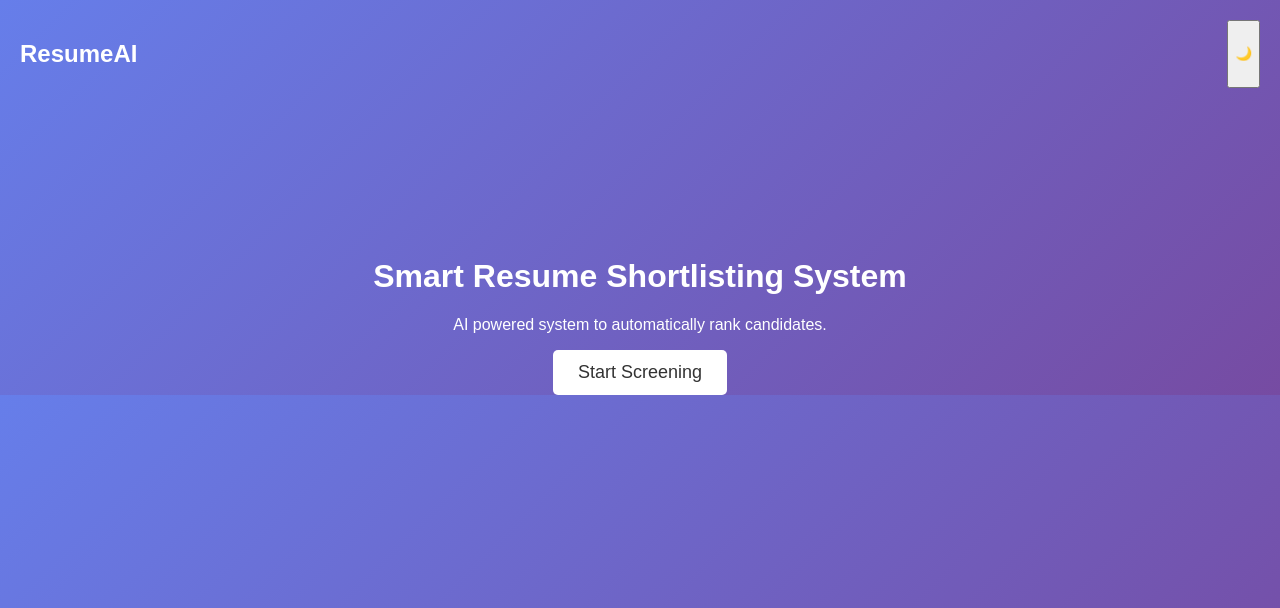
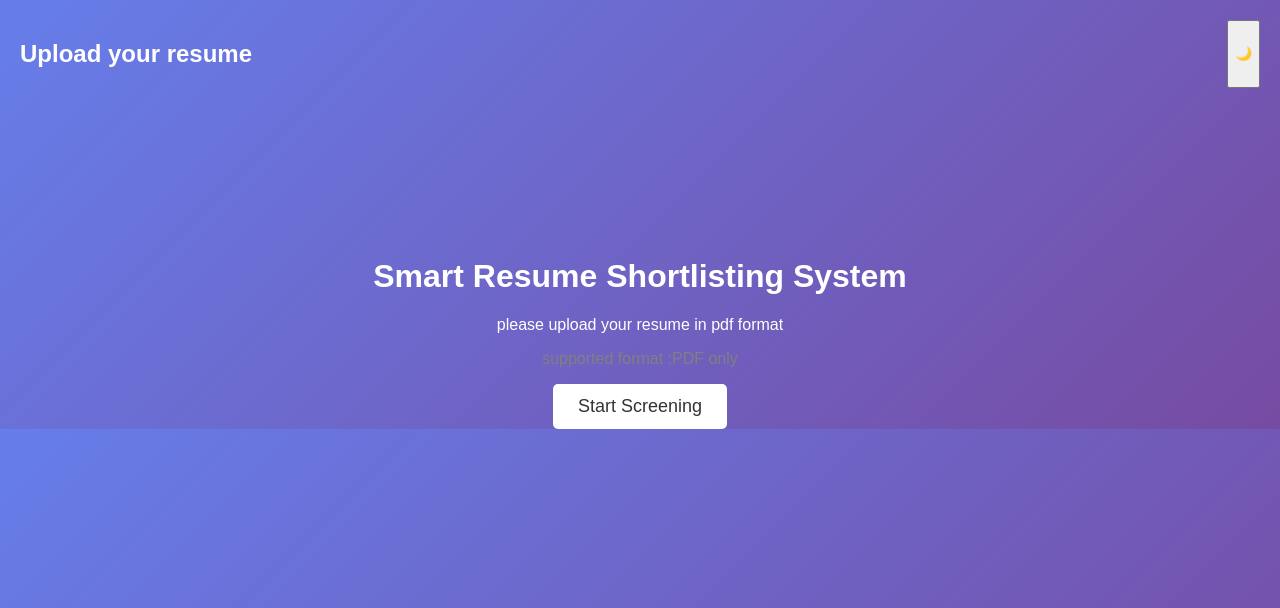
Before and after one commit to incharahd-25/resume-shortlisting, a Flask app: page / in a window 1280 px wide. Shown: the top 608 px of the page. Run offline with Flask 3, Linux system fonts and the light colour scheme.

Commit message:
Improved ui for resume upload page

```diff
--- a/templates/index.html
+++ b/templates/index.html
@@ -10,7 +10,7 @@
 <body>
 
 <nav class="navbar">
-<h2>ResumeAI</h2>
+<h2>Upload your resume</h2>
 
 <button onclick="toggleDarkMode()">🌙</button>
 </nav>
@@ -19,7 +19,8 @@
 
 <h1>Smart Resume Shortlisting System</h1>
 
-<p>AI powered system to automatically rank candidates.</p>
+<p>please upload your resume in pdf format</p>
+<p style="color:gray;"> supported format :PDF only</p>
 
 <a href="/upload">
 <button class="btn">Start Screening</button>
```
